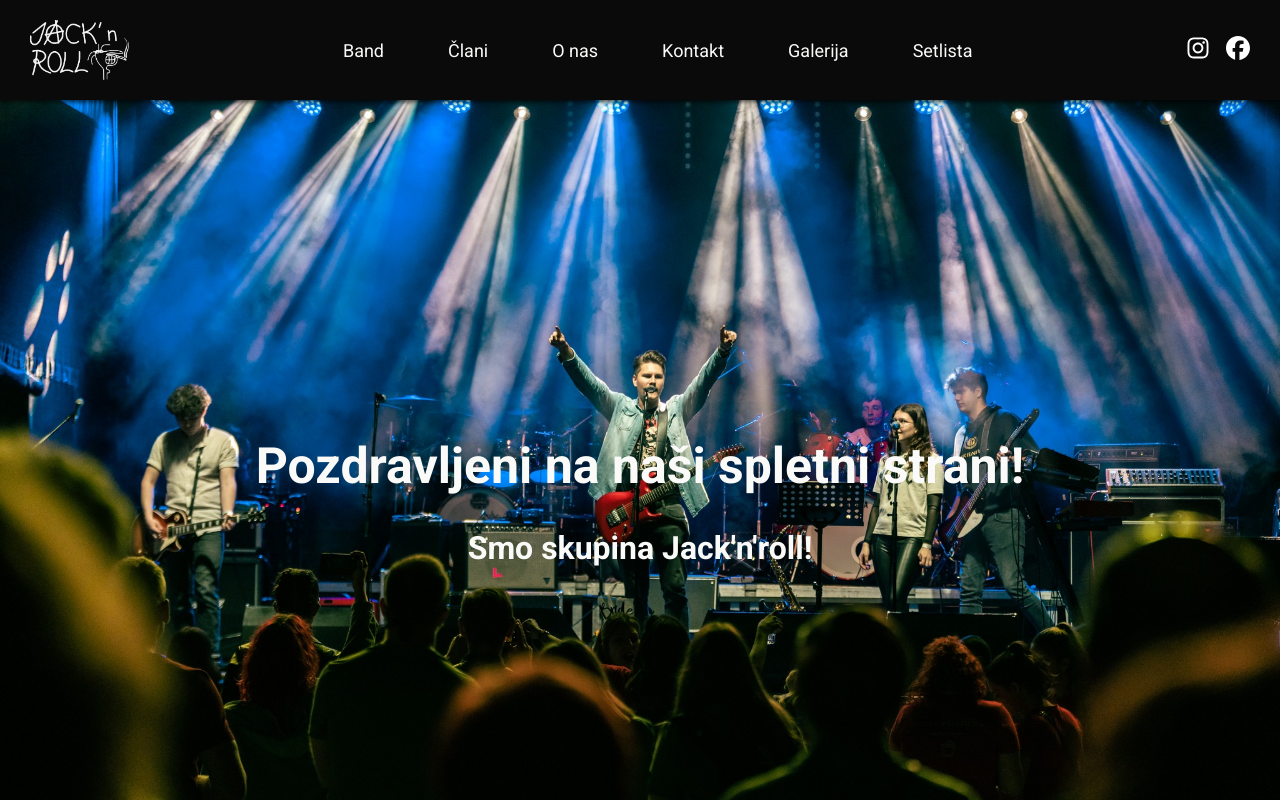
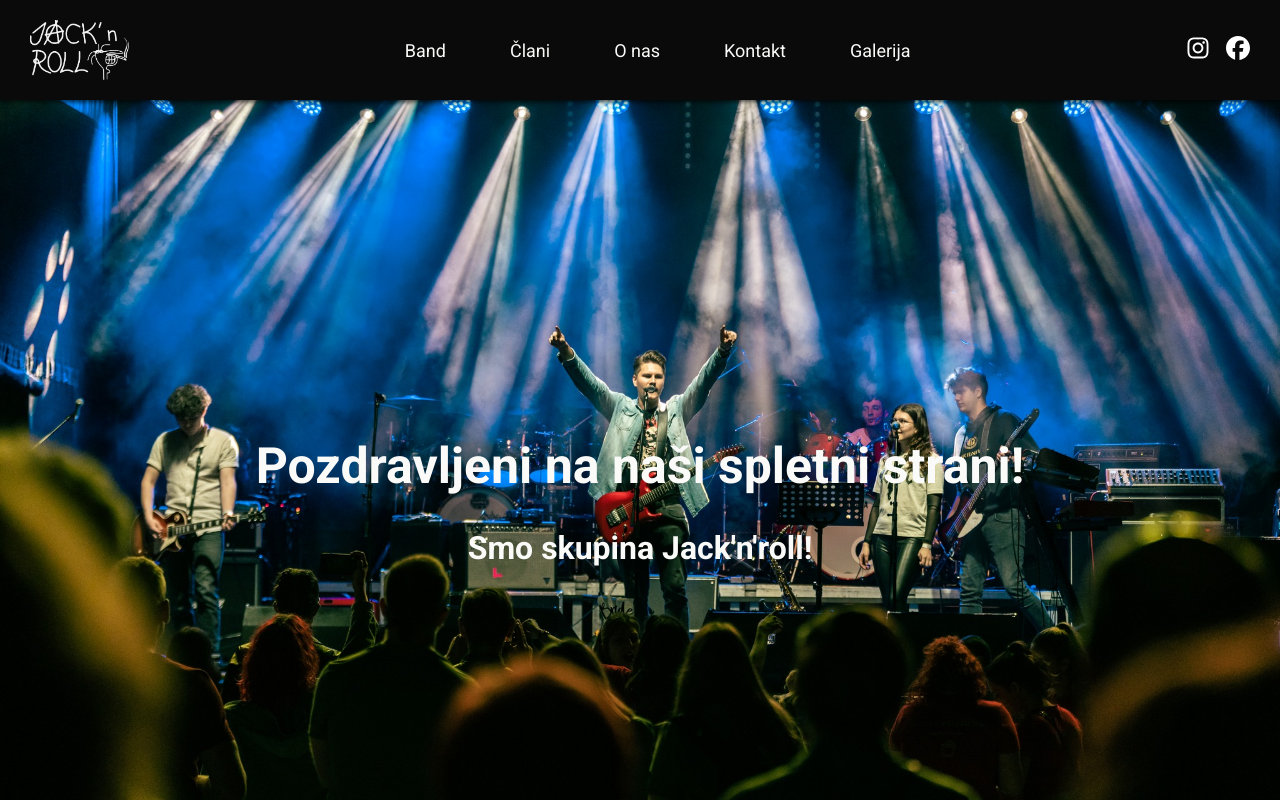
Before and after one commit to bezoj/jacknroll, a React (Vite) app: page / in a window 1280 px wide. Shown: the top 800 px of the page. Built offline with nearby package versions, Linux system fonts and the light colour scheme.

Commit message:
PT-11: Added Gallery page to the mobile dropdown menu and removed setlist since isnt needed for now

```diff
--- a/src/components/page-sections/Header.tsx
+++ b/src/components/page-sections/Header.tsx
@@ -54,15 +54,6 @@ export function Header({ isMenuOpened, setIsMenuOpened }: IHeaderProps) {
               Galerija
             </Text>
           </PageLink>
-          <PageLink to="setlist">
-            <Text
-              colorVariant="secondary"
-              textVariant="body"
-              className="p-2 hover:bg-secondary hover:text-primary cursor-pointer active:border-b-2 active:border-secondary"
-            >
-              Setlista
-            </Text>
-          </PageLink>
         </Flex>
         <Flex>
           <FontAwesomeIcon
--- a/src/components/page-sections/dropdown-menu/DropdownMenu.tsx
+++ b/src/components/page-sections/dropdown-menu/DropdownMenu.tsx
@@ -2,6 +2,7 @@ import { Link } from "react-scroll";
 import { FlexColumn } from "../../containers";
 import { Text } from "../../typography";
 import { IMenuItems } from "./MenuItems";
+import { Link as PageLink } from "react-router-dom";
 
 interface IDropdownMenuProps {
   items: IMenuItems[];
@@ -10,8 +11,9 @@ interface IDropdownMenuProps {
 
 export function DropdownMenu({ items }: IDropdownMenuProps) {
   return (
-    <FlexColumn className="z-50 sticky top-[100px] left-0 sm:hidden justify-evenly bg-zinc-950  p-4 shadow-bottom items-center ">
+    <FlexColumn className="z-50 sticky w-full top-[100px] left-0 sm:hidden justify-evenly bg-zinc-950  p-4 shadow-bottom items-center ">
       {items.map((item, index) => (
+        <>
           <Link to={item.id} spy={true} offset={-100} duration={200}>
             <Text
               key={`${item.label}-${index}`}
@@ -22,7 +24,17 @@ export function DropdownMenu({ items }: IDropdownMenuProps) {
               {item.label}
             </Text>
           </Link>
+        </>
       ))}
+      <PageLink to="gallery">
+        <Text
+          colorVariant="secondary"
+          textVariant="body"
+          className="p-2 hover:bg-secondary w-full hover:text-primary cursor-pointer active:border-b-2 active:border-secondary"
+        >
+          Galerija
+        </Text>
+      </PageLink>
     </FlexColumn>
   );
 }
```
Lines whose indentation alone changed are shown as unchanged.
